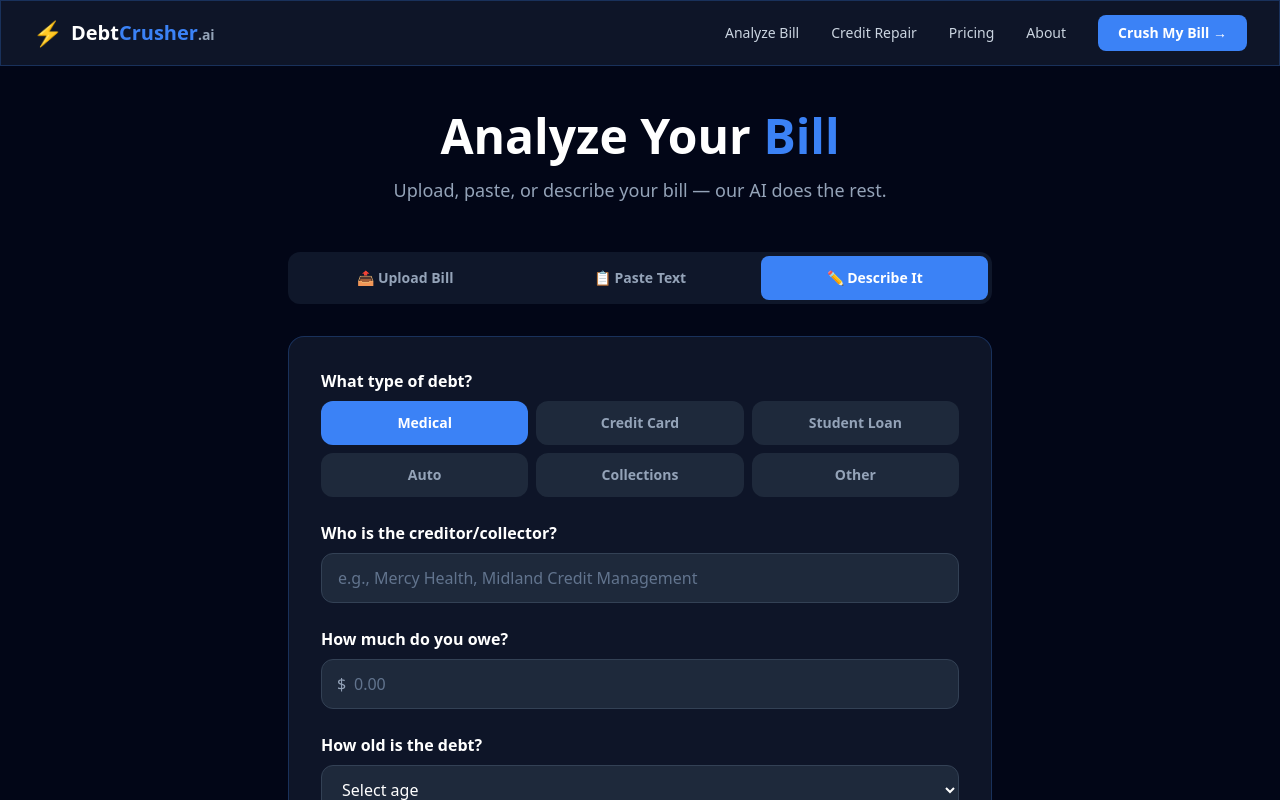
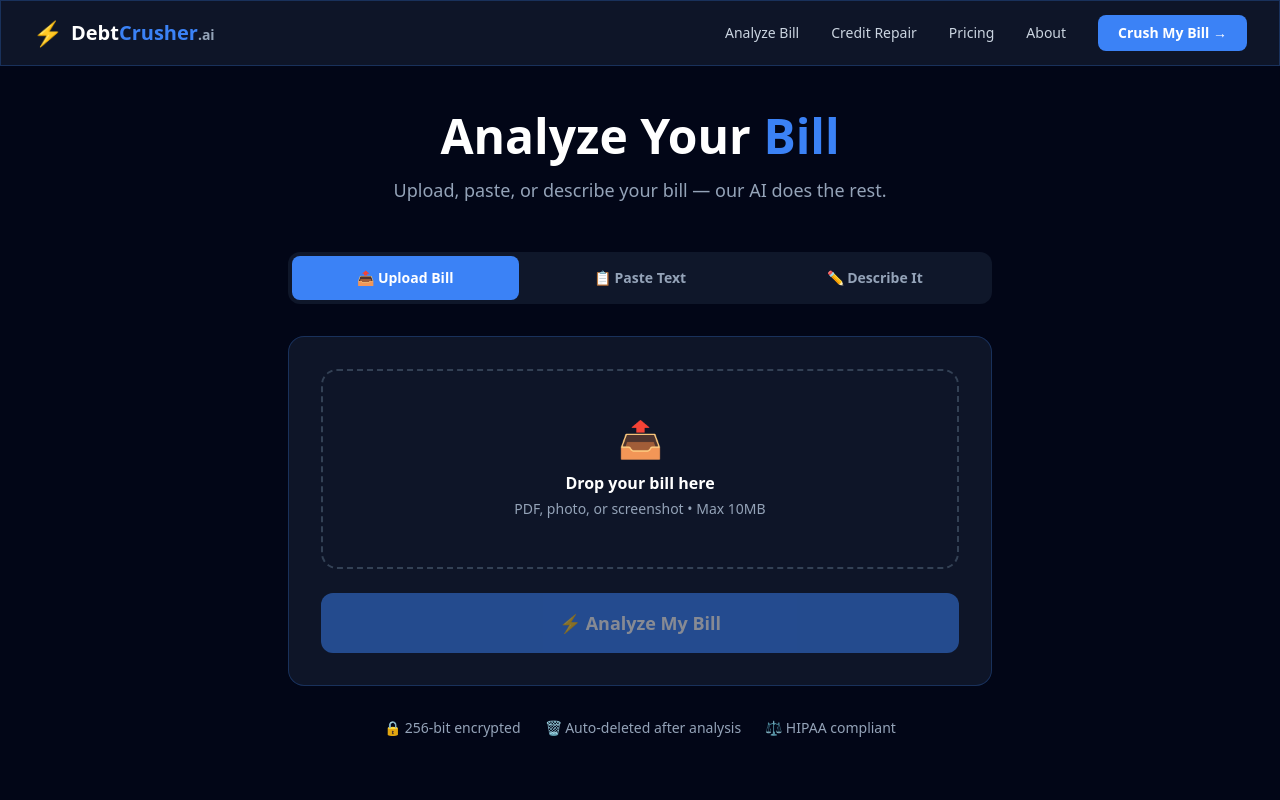
Before and after one commit to Zee-create-614/debtcrusher, a Next.js app: page /analyze in a window 1280 px wide. Shown: the top 800 px of the page. Built offline with nearby package versions, Linux system fonts and the light colour scheme.

Commit message:
Default bill analyzer to upload mode

```diff
--- a/app/analyze/page.tsx
+++ b/app/analyze/page.tsx
@@ -10,7 +10,7 @@ type DebtType = "Medical" | "Credit Card" | "Student Loan" | "Auto" | "Collectio
 
 export default function AnalyzePage() {
   const router = useRouter();
-  const [mode, setMode] = useState<Mode>("describe");
+  const [mode, setMode] = useState<Mode>("upload");
   const [loading, setLoading] = useState(false);
 
   // Upload mode
```
